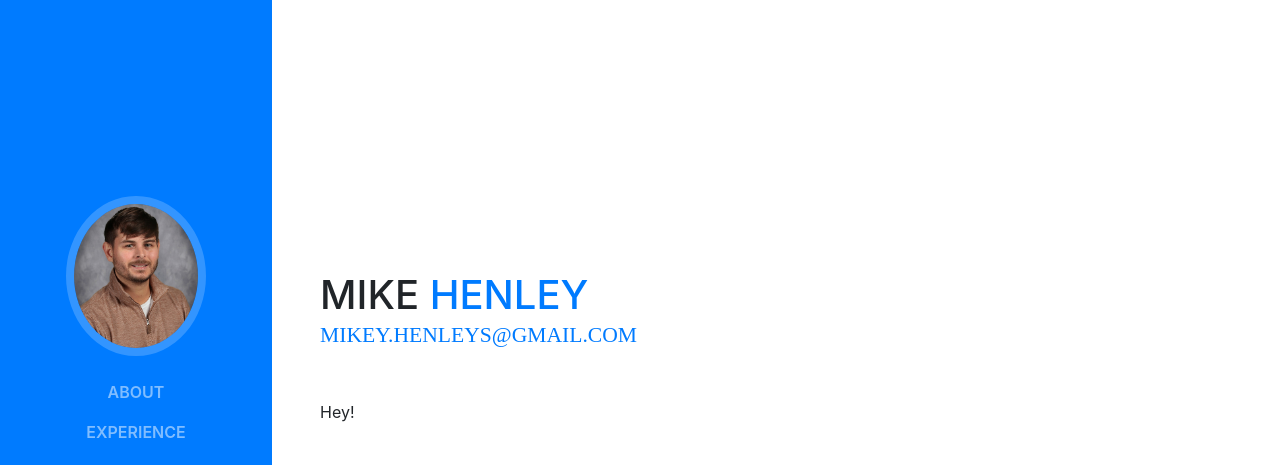
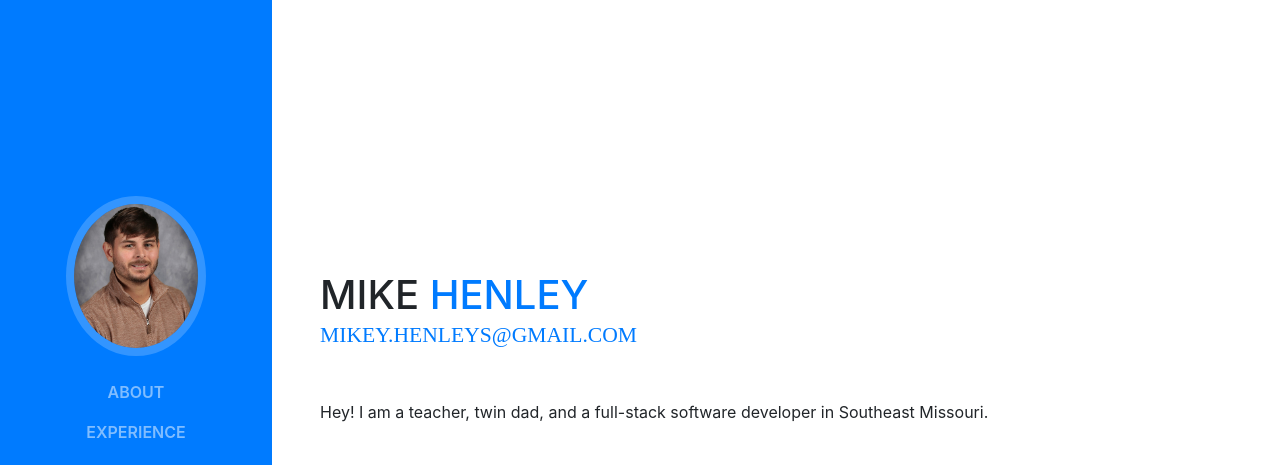
Before and after one commit to mik3ymikes/mike_henley, a website with bundled scripts: page index.html in a window 1280 px wide. Shown: the top 465 px of the page. Built offline with nearby package versions, Linux system fonts and the light colour scheme; a web font is replaced by a local one.

Commit message:
updating bio

```diff
--- a/index.html
+++ b/index.html
@@ -71,7 +71,9 @@
           <div class="subheading mb-5">
             <a href="mailto:name@email.com">mikey.henleys@gmail.com</a>
           </div>
-          <p class="mb-5"> Hey! </p>
+          <p class="mb-5"> Hey! I am a teacher, twin dad, and a full-stack software developer in Southeast Missouri.
+
+          </p>
           <ul class="list-inline list-social-icons mb-0">
             <!-- <li class="list-inline-item">
               <a href="#">
```
